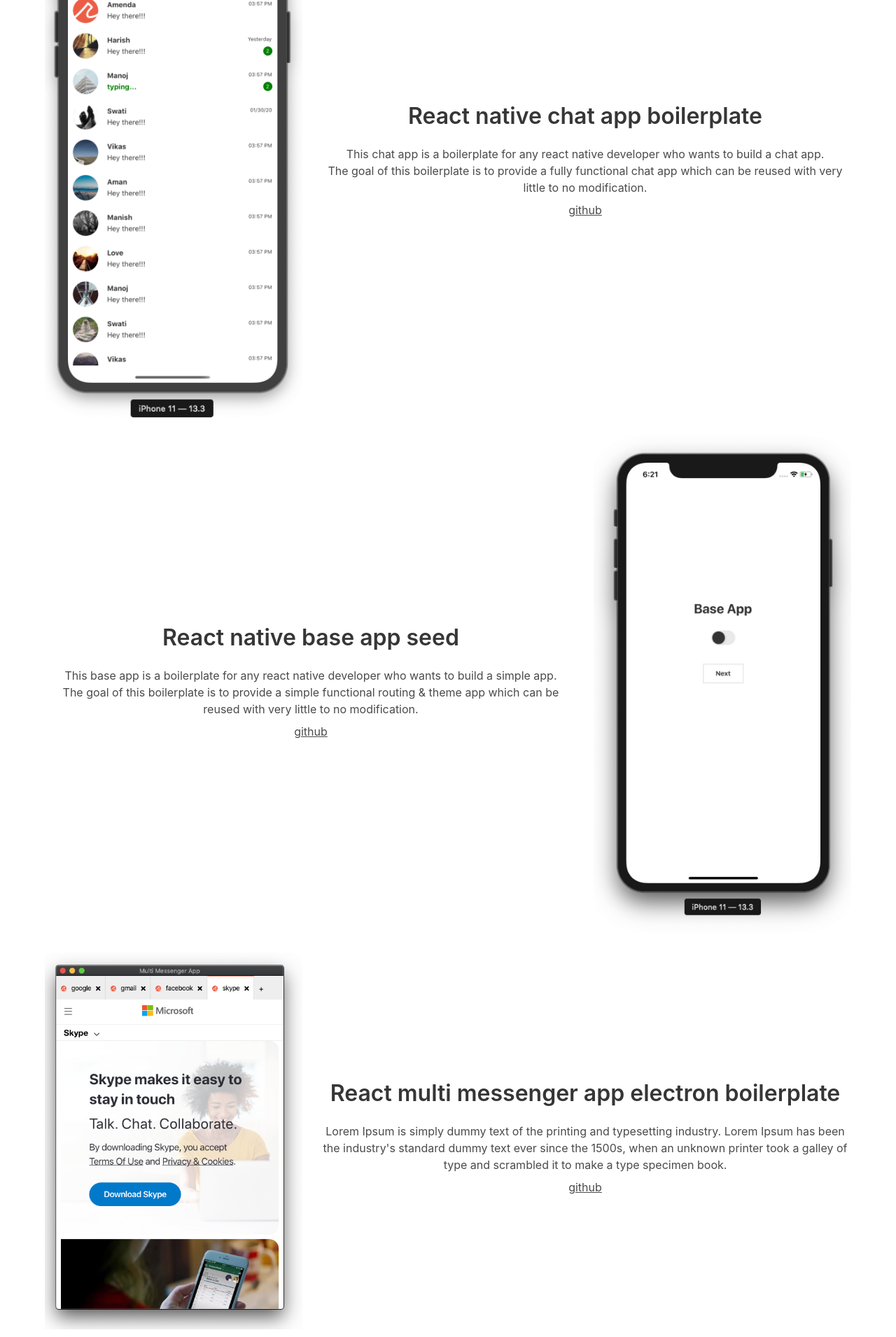
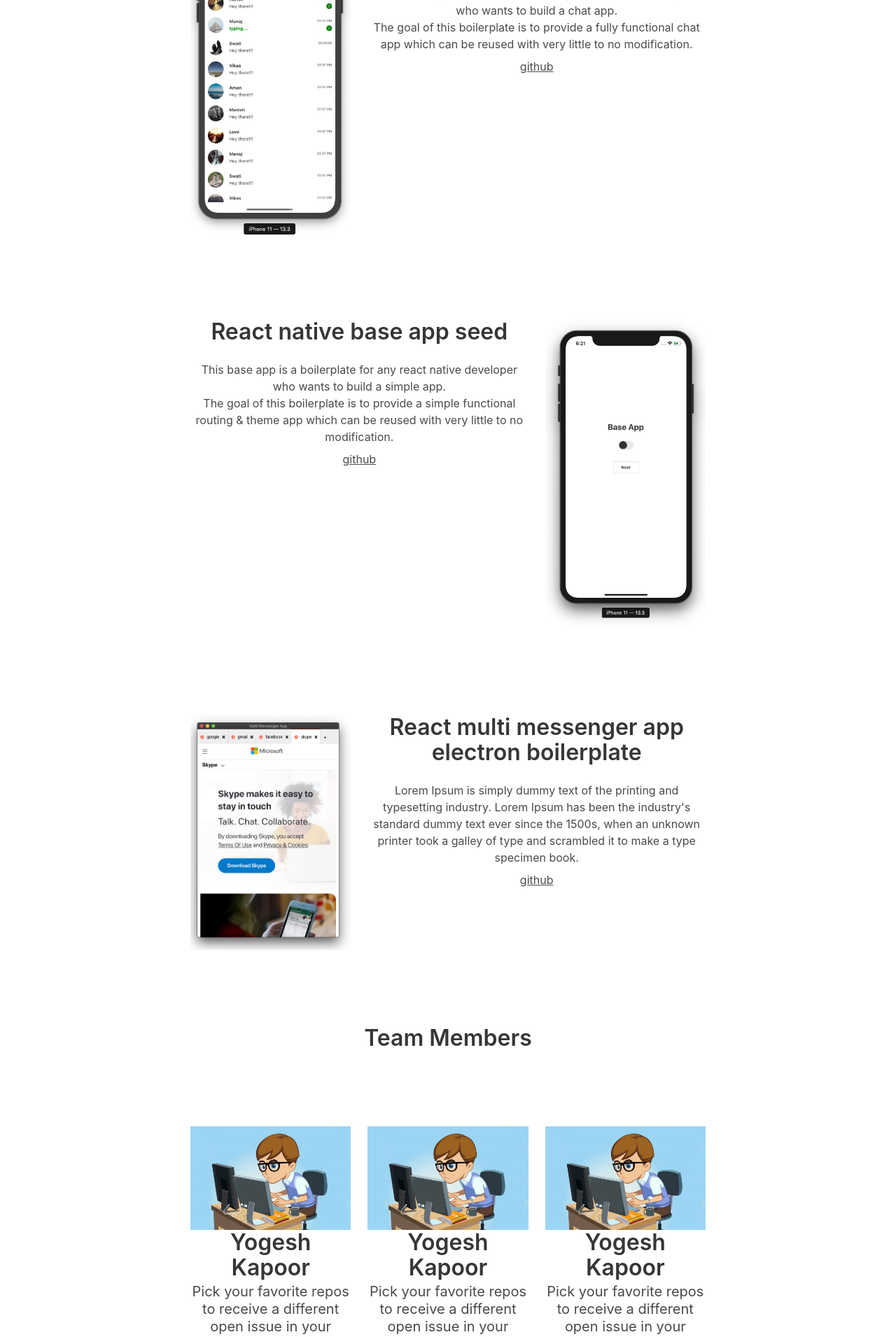
Before and after one commit to recraftrelic/recraft-open-source, a React (Create React App) app: page / in a window 1280 px wide. Shown: the part 700-2610 px from the top of the page at 70% size. Built offline with nearby package versions, Linux system fonts and the light colour scheme.

Commit message:
ui-redesign

```diff
--- a/src/App.js
+++ b/src/App.js
@@ -5,9 +5,6 @@ import baseApp from './base-app.png';
 import multiMessengerApp from './multi-messenger-app.png';
 import developer from './developer.jpg';
 import './App.css';
-
-const projects = [];
-const developers = [];
 
 function App() {
   return (
@@ -40,65 +37,74 @@ function App() {
           </p>
         </div>
       </section>
-
-
-
-
-
       <section className="section">
         <div className="container">
-          <div class="columns is-vcentered">
-            <div class="column">
+          <div className="columns is-mobile is-centered">
+            <div className="column is-8">
+            <div className="column is-4 is-pulled-left">
               <figure className="image is-256x256">
                 <img src={chatApp} alt="logo" />
               </figure>
             </div>
-            <div class="column is-8">
+            <div class="column is-8 is-pulled-right">
               <h1 className="title">React native chat app boilerplate</h1>
               <p className="bd-notification is-primary">This chat app is a boilerplate for any react native developer who wants to build a chat app.</p>
               <p className="bd-notification is-primary">The goal of this boilerplate is to provide a fully functional chat app which can be reused with very little to no modification.</p>
               <a className="button is-text" href="https://github.com/recraftrelic/react-native-chat-app-boilerplate">github</a>
             </div>
+            </div>
           </div>
-          <div class="columns is-vcentered">
-            <div class="column is-8">
-            <h1 className="title">React native base app seed</h1>
+        </div>
+      </section>
+      <section className="section">
+        <div className="container">
+          <div className="columns is-mobile is-centered">
+            <div className="column is-8">
+            <div class="column is-8 is-pulled-left">
+              <h1 className="title">React native base app seed</h1>
               <p className="bd-notification is-primary">This base app is a boilerplate for any react native developer who wants to build a simple app.</p>
               <p className="bd-notification is-primary">The goal of this boilerplate is to provide a simple functional routing & theme app which can be reused with very little to no modification.</p>
               <a className="button is-text" href="https://github.com/recraftrelic/recraft-react-native-base-app-seed">github</a>
             </div>
-            <div class="column">
+            <div className="column is-4 is-pulled-right">
               <figure className="image is-256x256">
                 <img src={baseApp} alt="logo" />
               </figure>
             </div>
+            </div>
           </div>
-          <div class="columns is-vcentered">
-            <div class="column">
+        </div>
+      </section>
+      <section className="section">
+        <div className="container">
+          <div className="columns is-mobile is-centered">
+            <div className="column is-8">
+            <div className="column is-4 is-pulled-left">
               <figure className="image is-256x256">
                 <img src={multiMessengerApp} alt="logo" />
               </figure>
             </div>
-            <div class="column is-8">
-            <h1 className="title">React multi messenger app electron boilerplate</h1>
+            <div class="column is-8 is-pulled-right">
+              <h1 className="title">React multi messenger app electron boilerplate</h1>
               <p className="bd-notification is-primary">Lorem Ipsum is simply dummy text of the printing and typesetting industry. Lorem Ipsum has been the industry's standard dummy text ever since the 1500s, when an unknown printer took a galley of type and scrambled it to make a type specimen book. </p>
               <a className="button is-text" href="https://github.com/recraftrelic/multi-messenger-app">github</a>
+            </div>
             </div>
           </div>
         </div>
       </section>
-
-
-
-
-
-
-
-
+      <section className="section">
+        <div className="container">
+          <p className="level-item has-text-centered">
+            <h1 className="title">Team Members</h1>
+          </p>
+        </div>
+      </section>
       <section className="section">
         <div className="container">
           <div className="columns is-mobile is-centered">
-            <div className="column is-4">
+            <div className="column is-8">
+            <div className="column is-4 is-pulled-left">
               <figure className="image is-256x256">
                 <img src={developer} alt="logo" />
               </figure>
@@ -107,23 +113,24 @@ function App() {
                 Pick your favorite repos to receive a different open issue in your inbox every day. Fix the issue and everybody wins. 51,916 developers are working on 5,166 open source repos using CodeTriage.
               </h2>
             </div>
-            <div className="column is-4">
+            <div className="column is-4 is-pulled-left">
               <figure className="image is-256x256">
                 <img src={developer} alt="logo" />
               </figure>
-              <h1 className="title">Manoj Singh Negi</h1>
+              <h1 className="title">Yogesh Kapoor</h1>
               <h2 className="subtitle">
                 Pick your favorite repos to receive a different open issue in your inbox every day. Fix the issue and everybody wins. 51,916 developers are working on 5,166 open source repos using CodeTriage.
               </h2>
             </div>
-            <div className="column is-4">
+            <div className="column is-4 is-pulled-left">
               <figure className="image is-256x256">
                 <img src={developer} alt="logo" />
               </figure>
-              <h1 className="title">Puran Chand</h1>
+              <h1 className="title">Yogesh Kapoor</h1>
               <h2 className="subtitle">
                 Pick your favorite repos to receive a different open issue in your inbox every day. Fix the issue and everybody wins. 51,916 developers are working on 5,166 open source repos using CodeTriage.
               </h2>
+            </div>
             </div>
           </div>
         </div>
```
